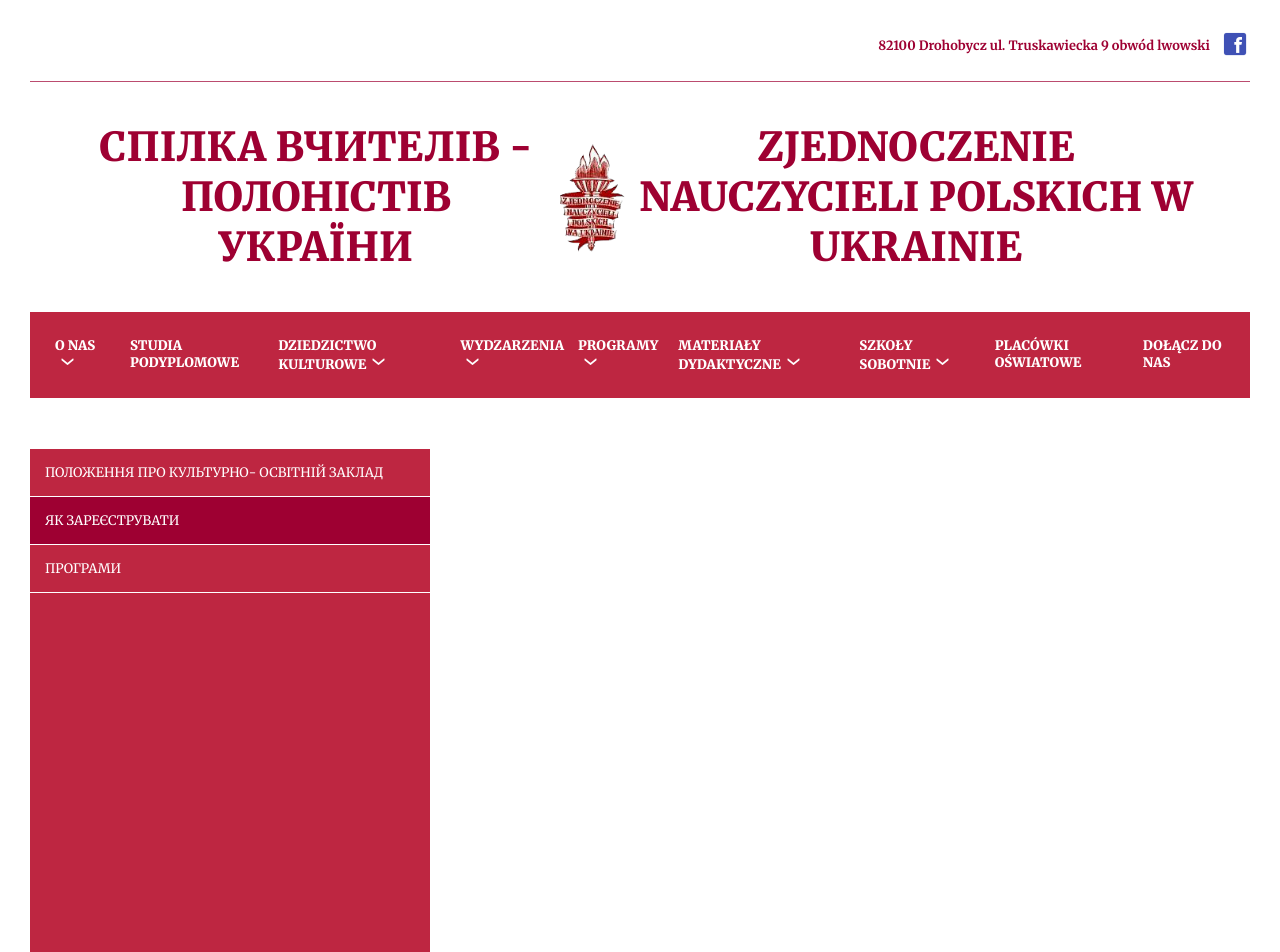
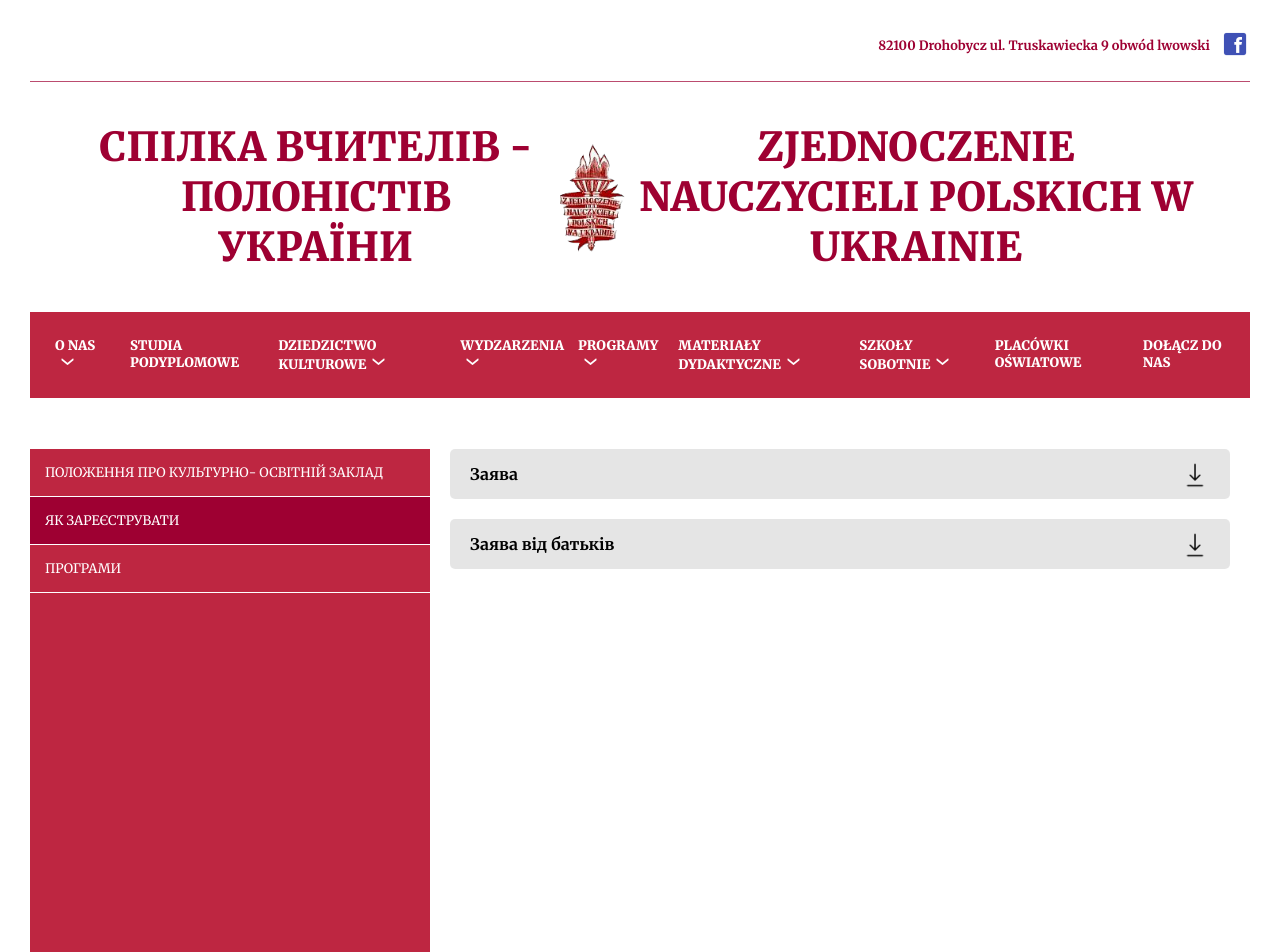
Before and after one commit to veronikadumalo/znpu-react, a React (Create React App) app: page /jak-zarejestruwatysja in a window 1280 px wide. Shown: the top 952 px of the page. Built offline with nearby package versions, Linux system fonts and the light colour scheme.

Commit message:
feat(how to register): add content

```diff
--- /dev/null
+++ b/src/data/saturdaySchools/howToRegister.ts
@@ -0,0 +1,12 @@
+import { LinkData } from "../../types/general";
+
+export const HOW_TO_REGISTER: LinkData[] = [
+  {
+    title: "Заява",
+    link: "/files/saturdaySchools/howToRegister/zajava.doc",
+  },
+  {
+    title: "Заява від батьків",
+    link: "/files/saturdaySchools/howToRegister/zajava-vid-batkiv.doc",
+  },
+];
--- a/src/views/HowToRegister.tsx
+++ b/src/views/HowToRegister.tsx
@@ -1,11 +1,39 @@
+import styled from "styled-components/macro";
 import Layout from "../components/Layout";
 import { SubMenu } from "../components/SubMenu";
 import { NAVIGATION } from "../data/navigation";
+import FileLink from "../components/FileLink";
+import { HOW_TO_REGISTER } from "../data/saturdaySchools/howToRegister";
+
+const StyledContainer = styled.div`
+  display: flex;
+`;
+const StyledContent = styled.div`
+  display: flex;
+  flex-direction: column;
+  align-items: center;
+  padding: 0 20px;
+  width: 100%;
+  @media (max-width: 700px) {
+    padding: 0;
+  }
+`;
 
 const HowToRegister = () => {
   return (
     <Layout>
-      <SubMenu submenuItems={NAVIGATION[6].subpages} />
+      <StyledContainer>
+        <SubMenu submenuItems={NAVIGATION[6].subpages} />
+        <StyledContent>
+          {HOW_TO_REGISTER.map((file) => (
+            <FileLink
+              key={file.title}
+              fileLink={file.link}
+              title={file.title}
+            />
+          ))}
+        </StyledContent>
+      </StyledContainer>
     </Layout>
   );
 };
--- a/src/views/Presentations.tsx
+++ b/src/views/Presentations.tsx
@@ -25,11 +25,11 @@
       <StyledContainer>
         <SubMenu submenuItems={NAVIGATION[5].subpages} />
         <StyledContent>
-          {PRESENTATIONS.map((book) => (
+          {PRESENTATIONS.map((file) => (
             <FileLink
-              key={book.title}
-              fileLink={book.link}
-              title={book.title}
+              key={file.title}
+              fileLink={file.link}
+              title={file.title}
             />
           ))}
         </StyledContent>
--- a/src/views/Regulations.tsx
+++ b/src/views/Regulations.tsx
@@ -25,11 +25,11 @@
       <StyledContainer>
         <SubMenu submenuItems={NAVIGATION[6].subpages} />
         <StyledContent>
-          {REGULATIONS.map((book) => (
+          {REGULATIONS.map((file) => (
             <FileLink
-              key={book.title}
-              fileLink={book.link}
-              title={book.title}
+              key={file.title}
+              fileLink={file.link}
+              title={file.title}
             />
           ))}
         </StyledContent>
```
Also changed, not shown: 2 other files (tests, documents, lock files or other folders).
